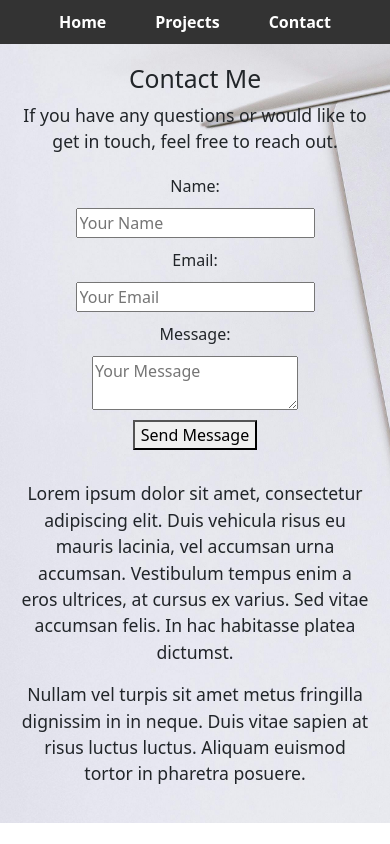
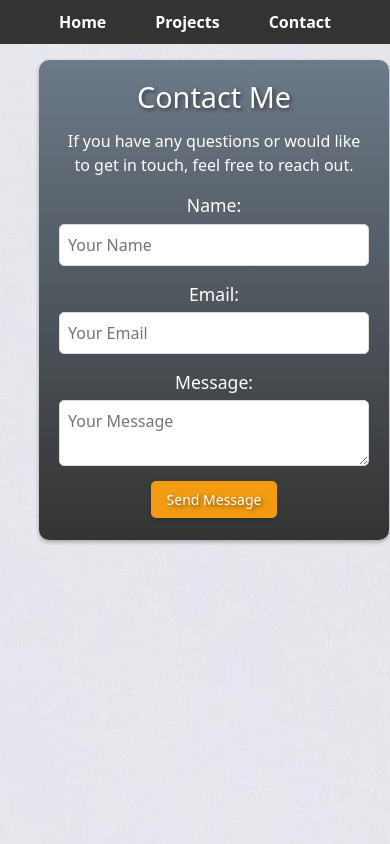
Before and after one commit to Msalarzon/react-portfolio, a React (Create React App) app: page /contact in a window 390 px wide. Built offline with nearby package versions, Linux system fonts and the light colour scheme; a small style sheet from the web is missing.

Commit message:
Added & modified further CSS styling

```diff
--- a/src/components/Contact.js
+++ b/src/components/Contact.js
@@ -22,17 +22,6 @@ function Contact() {
         <button type="submit">Send Message</button>
       </form>
 
-      <div className="additional-info">
-        <p>
-          Lorem ipsum dolor sit amet, consectetur adipiscing elit. Duis vehicula risus eu mauris
-          lacinia, vel accumsan urna accumsan. Vestibulum tempus enim a eros ultrices, at cursus ex
-          varius. Sed vitae accumsan felis. In hac habitasse platea dictumst.
-        </p>
-        <p>
-          Nullam vel turpis sit amet metus fringilla dignissim in in neque. Duis vitae sapien at
-          risus luctus luctus. Aliquam euismod tortor in pharetra posuere.
-        </p>
-      </div>
     </div>
   );
 }
--- a/src/index.js
+++ b/src/index.js
@@ -1,7 +1,7 @@
 import React from 'react';
 import ReactDOM from 'react-dom/client';
 import './index.css';
-import App from './components/App'; // Adjust the path based on your project structure
+import App from './components/App';
 import reportWebVitals from './reportWebVitals';
 
 const root = ReactDOM.createRoot(document.getElementById('root'));
--- a/src/styles/App.css
+++ b/src/styles/App.css
@@ -1,6 +1,7 @@
 /* App.css */
 
-body {
+body, html {
+  height: 100%;
   margin: 0;
   padding: 0;
   background-image: url('../images/background-laptop.jpeg');
@@ -10,3 +11,10 @@ body {
   font-family: 'Trebuchet MS', 'Lucida Sans Unicode', 'Lucida Grande', 'Lucida Sans', Arial, sans-serif;
   color: #333;
 }
+
+/* Media Query for Smaller Screens */
+@media (max-width: 768px) {
+  body, html {
+    background-size: auto;
+  }
+}
--- a/src/styles/Contact.css
+++ b/src/styles/Contact.css
@@ -1,24 +1,75 @@
 /* Contact.css */
+
 .contact-container {
-    text-align: center;
+  width: 350px;
+  height: 480px;
+  margin-left: 10%;
+  margin-top: 4%;
+  text-align: left;
   padding: 20px;
+  border-radius: 10px;
+  box-shadow: 0 2px 4px rgba(0, 0, 0, 0.3);
+  transition: transform 0.3s ease, box-shadow 0.3s ease;
+  background: linear-gradient(to bottom, #6C7A89, #333);
+  color: white;
+  display: flex;
+  flex-direction: column;
+  align-items: center;
+}
+
+.contact-container:hover {
+  transform: translateY(-5px);
+  box-shadow: 0 4px 8px rgba(0, 0, 0, 0.5);
+}
+
+.contact-container h2 {
+  font-size: 1.8em;
+  margin-bottom: 15px;
+  text-shadow: 2px 2px 4px rgba(0, 0, 0, 0.5);
+}
+
+.contact-container p {
+  font-size: 16px;
+  margin-bottom: 15px;
 }
 
 .contact-container form {
+  width: 100%;
   display: flex;
   flex-direction: column;
   align-items: center;
-    margin-top: 20px;
 }
 
-  .contact-container label,
-  .contact-container input,
-  .contact-container textarea,
-  .contact-container button {
-    margin-bottom: 10px;
+.contact-container label {
+  font-size: 1.1em;
+  margin-bottom: 5px;
 }
 
-  .additional-info {
-    margin-top: 20px;
-    text-align: left;
+.contact-container input,
+.contact-container textarea {
+  width: 100%;
+  padding: 8px;
+  margin-bottom: 15px;
+  font-size: 1em;
+  border: 1px solid #ddd;
+  border-radius: 5px;
 }
+
+.contact-container button {
+  padding: 8px 16px;
+  font-size: 14px;
+  color: #fff;
+  border: none;
+  cursor: pointer;
+  transition: background-color 0.3s ease, box-shadow 0.3s ease, text-shadow 0.3s ease;
+  box-shadow: 0 2px 4px rgba(0, 0, 0, 0.1);
+  border-radius: 5px;
+  text-shadow: 2px 2px 4px rgba(0, 0, 0, 0.5);
+  background-color: #F39C12;
+}
+
+.contact-container button:hover {
+  background-color: #E67E22;
+  box-shadow: 0 4px 8px rgba(0, 0, 0, 0.2);
+  text-shadow: 1px 1px 2px rgba(0, 0, 0, 0.3);
+}
--- a/src/styles/Home.css
+++ b/src/styles/Home.css
@@ -69,7 +69,7 @@ h2.display-4 {
 /* Skills Section Styles */
 .skills-section h4 {
   font-size: 20px;
-  text-shadow: 2px 2px 4px rgba(0, 0, 0, 0.5);
+  text-shadow: 2px 2px 4px rgba(0, 0, 0, 0.3);
   margin-top: 8%;
 }
 
@@ -88,3 +88,29 @@ h2.display-4 {
 .skills-list i {
   margin-right: 5px;
 }
+
+
+/* Media Query for Smaller Screens */
+@media (max-width: 768px) {
+  .img-container {
+    flex-direction: column;
+    align-items: center;
+  }
+
+  .profile-image {
+    margin-right: 0;
+    margin-bottom: 10px;
+    height: 50%;
+    width: 50%;
+  }
+
+  .btn-container {
+    flex-direction: column;
+    align-items: center;
+  }
+
+  .skills-list {
+    flex-direction: column;
+    align-items: center;
+  }
+}
--- a/src/styles/Project.css
+++ b/src/styles/Project.css
@@ -2,14 +2,13 @@
 
 .project-container {
   width: 350px;
-  margin-top: 5%;
+  margin-top: 4%;
   text-align: left;
   padding: 20px;
   border-radius: 10px;
-  box-shadow: 0 2px 4px rgba(0, 0, 0, 0.1);
+  box-shadow: 0 2px 4px rgba(0, 0, 0, 0.3);
   transition: transform 0.3s ease, box-shadow 0.3s ease;
-  background: linear-gradient(to bottom, #6C7A89, #333);
-  color: white;
+  background-color: white;
   display: flex;
   flex-direction: column;
   align-items: center;
@@ -17,13 +16,13 @@
 
 .project-container:hover {
   transform: translateY(-5px);
-  box-shadow: 0 4px 8px rgba(0, 0, 0, 0.2);
+  box-shadow: 0 4px 8px rgba(0, 0, 0, 0.5);
 }
 
 h3 {
   font-size: 1.5em;
   margin-bottom: 10px;
-  text-shadow: 2px 2px 4px rgba(0, 0, 0, 0.5);
+  text-shadow: 2px 2px 4px rgba(0, 0, 0, 0.2);
 }
 
 p {
@@ -63,7 +62,7 @@ img {
   border: none;
   cursor: pointer;
   transition: background-color 0.3s ease, box-shadow 0.3s ease, text-shadow 0.3s ease;
-  box-shadow: 0 2px 4px rgba(0, 0, 0, 0.1);
+  box-shadow: 0 2px 4px rgba(0, 0, 0, 0.4);
   border-radius: 5px;
   text-shadow: 2px 2px 4px rgba(0, 0, 0, 0.5);
 }
```
Also changed, not shown: src/images/project-hotel-horizon.png (deleted). Lines whose indentation alone changed are shown as unchanged.
